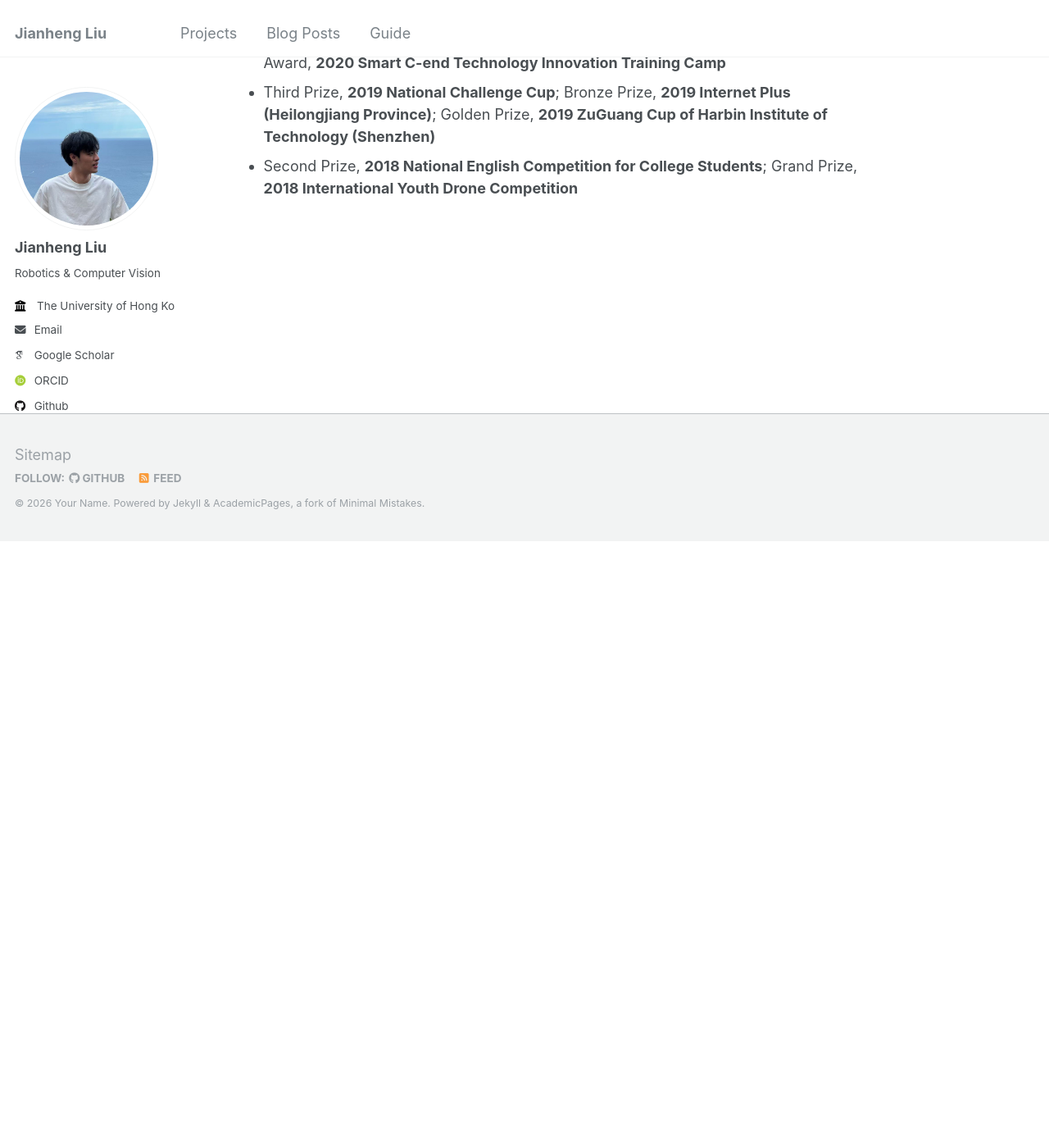
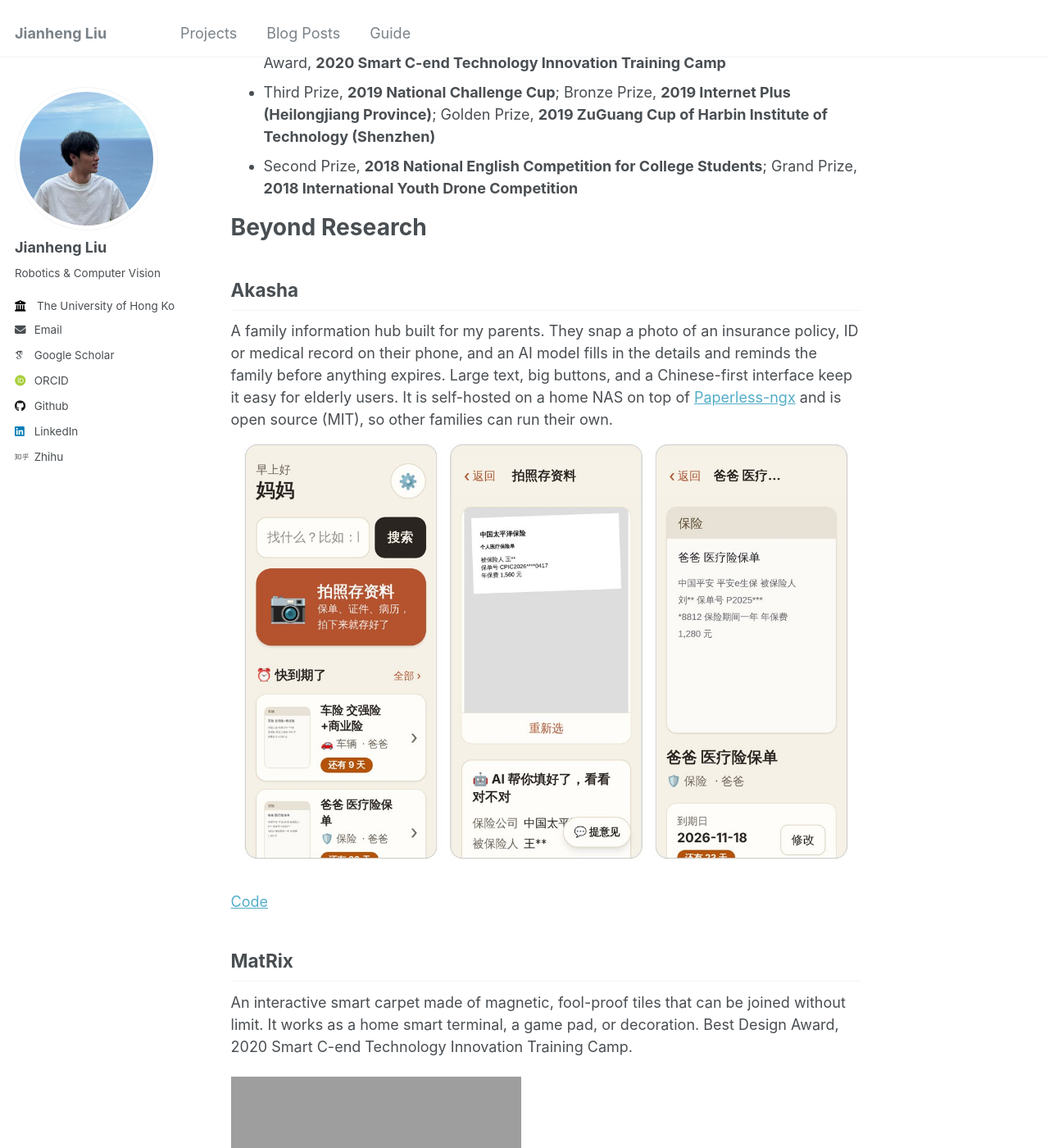
Before and after one commit to jianhengLiu/jianhengLiu.github.io, a Jekyll site: the page built from _pages/about.md, in a window 1280 px wide and 1400 px high, scrolled down 2488 px. Shown: the whole window at 82% size. Built offline with Jekyll 4.4.1, drawn with Linux system fonts in a browser that asks for light colours; some web fonts are replaced; comment, search, counter and statistics services are not loaded; before the commit the page ends 3147 px from its top, so only the background shows below that; grey boxes are pictures that could not be loaded.

Commit message:
Add Beyond Research section with Akasha and MatRix

```diff
--- a/_pages/about.md
+++ b/_pages/about.md
@@ -103,3 +103,23 @@
 - Second Prize, **2020 National Quadruped Simulation Competition**; Best Design Award, **2020 Smart C-end Technology Innovation Training Camp**
 - Third Prize, **2019 National Challenge Cup**; Bronze Prize, **2019 Internet Plus (Heilongjiang Province)**; Golden Prize, **2019 ZuGuang Cup of Harbin Institute of Technology (Shenzhen)**
 - Second Prize, **2018 National English Competition for College Students**; Grand Prize, **2018 International Youth Drone Competition**
+
+# Beyond Research
+
+## Akasha
+
+A family information hub built for my parents. They snap a photo of an insurance policy, ID or medical record on their phone, and an AI model fills in the details and reminds the family before anything expires. Large text, big buttons, and a Chinese-first interface keep it easy for elderly users. It is self-hosted on a home NAS on top of [Paperless-ngx](https://github.com/paperless-ngx/paperless-ngx) and is open source (MIT), so other families can run their own.
+<br/>
+<img src="/images/akasha.jpg" alt="Akasha screenshots: home page, AI auto-fill and document detail"/><br/>
+<p class="project-links">
+  <a href="https://github.com/jianhengLiu/akasha">Code</a>{% include github-stars.html repo="jianhengLiu/akasha" %}
+</p>
+
+## MatRix
+
+An interactive smart carpet made of magnetic, fool-proof tiles that can be joined without limit. It works as a home smart terminal, a game pad, or decoration. Best Design Award, 2020 Smart C-end Technology Innovation Training Camp.
+<br/>
+<iframe width="354px" height="225px" src="https://player.bilibili.com/player.html?aid=632887496&bvid=BV1gb4y127by&cid=405321402&page=1&as_wide=0&high_quality=1" scrolling="no" border="0" frameborder="no" framespacing="0"> </iframe><br/>
+<p class="project-links">
+  <a href="https://www.bilibili.com/video/BV1gb4y127by?share_source=copy_web">Video</a>
+</p>
```
Also changed, not shown: images/akasha.jpg (added).
